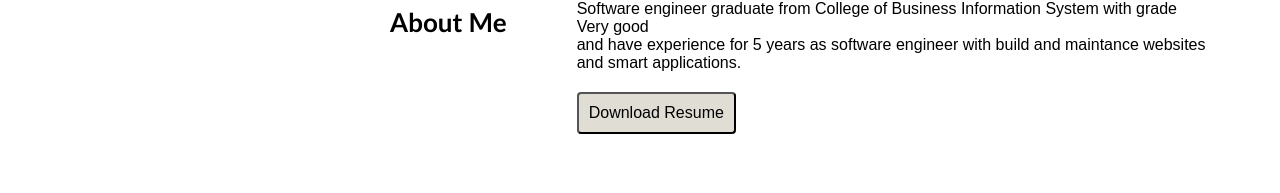
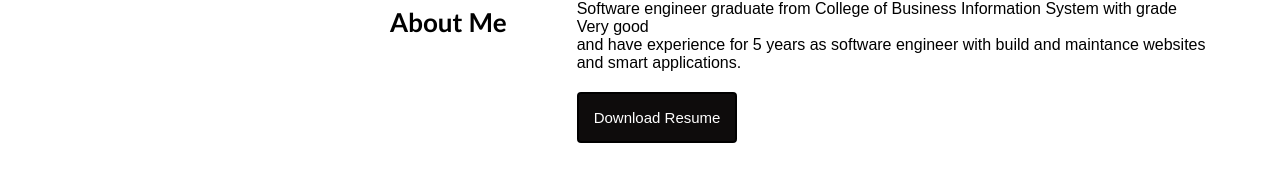
Before and after one commit to abdelrahmanShabaan/React-js_ITI_Portfolio_project, a React (Create React App) app: page / in a window 1280 px wide. Shown: the part 386-579 px from the top of the page. Built offline with nearby package versions, Linux system fonts and the light colour scheme.

Commit message:
added css for about components

```diff
--- a/src/About/AboutMe.js
+++ b/src/About/AboutMe.js
@@ -21,7 +21,8 @@ class AboutMe extends React.Component{
                 <br></br>and smart applications.
             </p>
             <div class="button-container">
-                <ButtonWhite name="Download Resume" textcolor="black" backgroundcolor="#e0ddd5" size="16px" padding="10px" cursor="pointer" border_radius="4px" />
+                <ButtonWhite name="Download Resume" textcolor="white" backgroundcolor="#0e0c0c" size="15px" padding="15px" cursor="pointer" border_radius="4px" border="2px solid black"  />
+
             </div>
         </div>
         </section>
--- a/src/Buttons/ButtonWhite.js
+++ b/src/Buttons/ButtonWhite.js
@@ -19,7 +19,8 @@ class ButtonWhite extends React.Component{
                         color:this.props.textcolor ,
                         padding:this.props.padding,
                         cursor:this.props.cursor,
-                        borderRadius:this.props.border_radius
+                        borderRadius:this.props.border_radius,
+                        border:this.props.border
                         }}> {this.props.name}</button>
                 </>
             )
```
